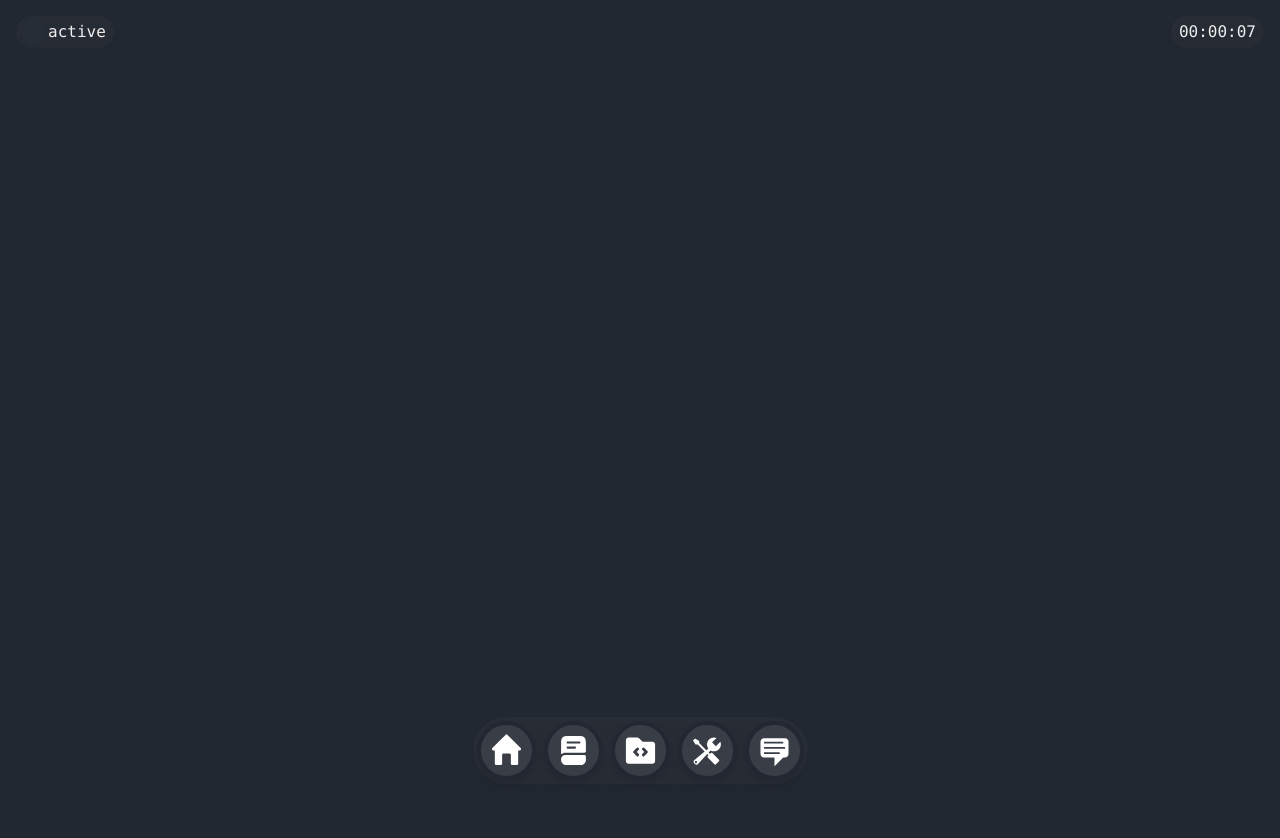
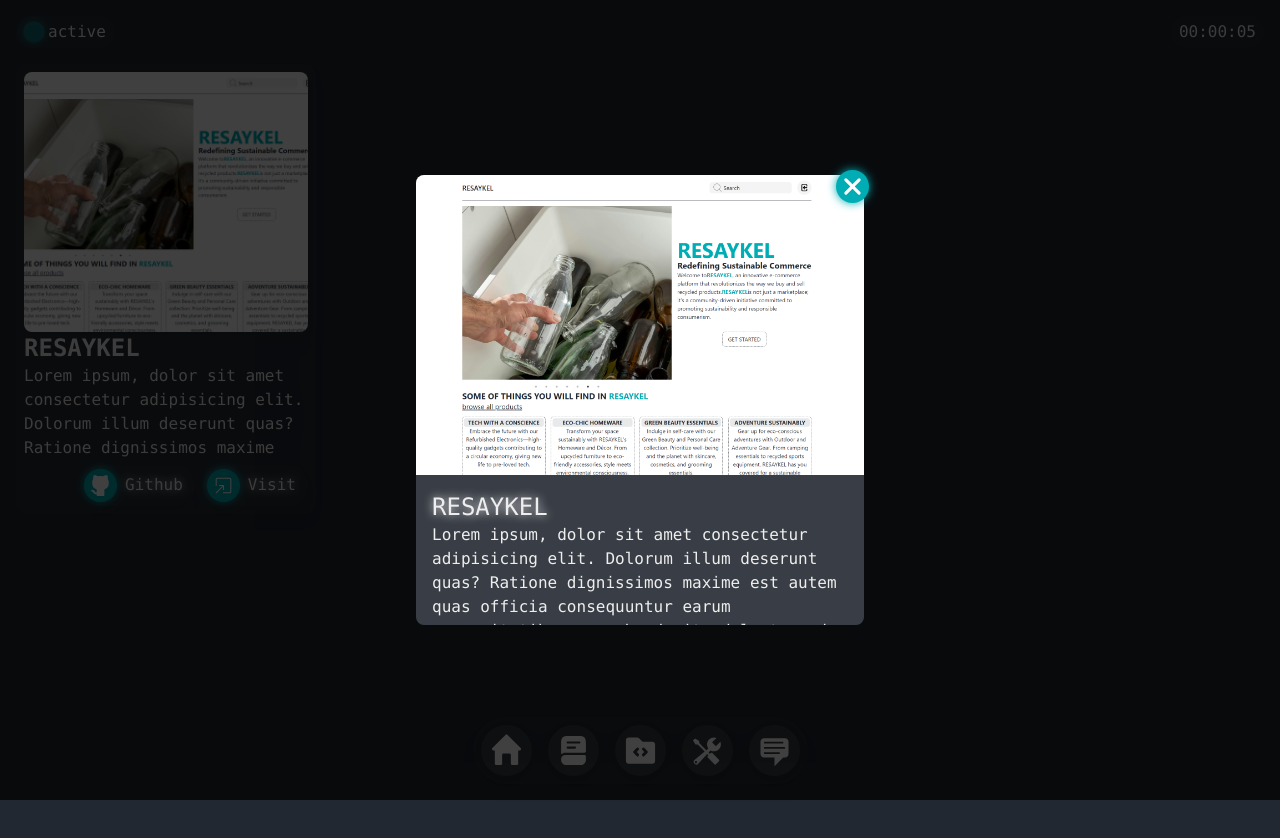
Before and after one commit to jiordesta/portfolio-v4, a React (Vite) app: page /projects/1 in a window 1280 px wide. Before the commit this address had no page. Shown: the top 838 px of the page. Before the commit the page ends 800 px from the top, so only its background shows below. Built offline with nearby package versions, Linux system fonts and the light colour scheme.

Commit message:
projects modal

```diff
--- a/src/App.tsx
+++ b/src/App.tsx
@@ -24,6 +24,7 @@ export default function App() {
           <Route path="/about/:section" Component={About} />
           <Route path="/contacts" Component={Contacts} />
           <Route path="/projects" Component={Projects} />
+          <Route path="/projects/:index" Component={Projects} />
           <Route path="/resume" Component={Resume} />
           <Route path="/services" Component={Services} />
           <Route path="/testimonials" Component={Testimonials} />
--- a/src/pages/Home.tsx
+++ b/src/pages/Home.tsx
@@ -24,12 +24,16 @@ export default function Home() {
       {
         status: "ongoing-project",
         category: "e-commerce",
-        commits: ["added homepage", "display products", "fixed product search"],
+        commits: [
+          "added homepage",
+          "fixed product search",
+          "project initialized",
+        ],
       },
       {
         status: "ready-to-deploy",
         category: "product-marketing",
-        commits: ["added authentication", "homepage", "project initialized"],
+        commits: ["added authentication", "homepage", "display products"],
       },
     ];
 
--- a/src/pages/Projects.tsx
+++ b/src/pages/Projects.tsx
@@ -1,14 +1,51 @@
-import { useState } from "react";
+import { useEffect, useState } from "react";
 import { Loading } from "../components/OverlayUIs";
 import ImageLoader from "../utils/ImageLoader";
+import { useNavigate, useParams } from "react-router-dom";
 
 export default function Projects() {
-  const Project = () => {
+  const navigate = useNavigate();
+  const projects = [
+    {
+      id: "1",
+      name: "RESAYKEL",
+      description:
+        "Lorem ipsum, dolor sit amet consectetur adipisicing elit. Dolorum illum deserunt quas? Ratione dignissimos maxime est autem quas officia consequuntur earum necessitatibus reprehenderit, delectus ad.",
+      status: "deployed",
+      repo: {
+        link: "",
+        secured: false,
+      },
+      link: "",
+      img: "/images/resaykel/1.PNG",
+    },
+  ];
+
+  type Project = {
+    id: String;
+    name: String;
+    description: String;
+    status: String;
+    repo: {
+      link: String;
+      secured: boolean;
+    };
+    link: String;
+    img: String;
+  };
+
+  interface projectprops {
+    project: Project;
+  }
+
+  const Project = ({ project }: projectprops) => {
+    const { id, name, description, img } = project;
     const [hovered, setHovered] = useState(false);
     const [gitHover, setGitHover] = useState(false);
     const [linkHover, setLinkHover] = useState(false);
     return (
       <div
+        onClick={() => navigate(`/projects/${id}`)}
         className={`h-[450px] bg-color2 rounded-xl ${
           hovered ? "p-1 bg-opacity-5" : "p-2 bg-opacity-25"
         } drop-shadow-lg transition-all ease-in-out duration-300 cursor-pointer`}
@@ -17,7 +54,7 @@ export default function Projects() {
       >
         <div className="h-[60%]">
           <img
-            src="/images/profile.jpg"
+            src={`${img}`}
             className="object-cover w-full h-full flex justify-center items-center rounded-lg"
             alt=""
           />
@@ -25,13 +62,8 @@ export default function Projects() {
         <div className="h-[40%]">
           <div className="h-full">
             <div className="h-3/4 overflow-hidden">
-              <h1 className="text-2xl font-bold">Sample Project</h1>
-              <p>
-                Lorem ipsum dolor sit amet consectetur adipisicing elit.
-                Eligendi doloremque debitis voluptatum iusto! Quos consequatur
-                harum facere natus tempora nobis necessitatibus in id ea
-                similique.
-              </p>
+              <h1 className="text-2xl font-bold">{name}</h1>
+              <p>{description}</p>
             </div>
             <div className="h-1/4 flex justify-end items-end">
               <div className="flex gap-2">
@@ -77,20 +109,64 @@ export default function Projects() {
   };
 
   const [loaded, setLoaded] = useState(false);
+  const { index } = useParams();
+
+  interface ExpandProps {
+    project: Project;
+  }
+
+  const ExpandProject = ({ project }: ExpandProps) => {
+    const { name, img, description } = project;
+    return (
+      <div className="fixed bg-black bg-opacity-75 inset-0 w-full h-full flex justify-center items-center z-30 px-[1rem] md:px-0">
+        <div className="w-full md:w-1/2 lg:w-[35%] relative">
+          <button
+            className="bg-color3 p-1 rounded-full absolute top-0 right-0 glowBox translate-x-[5px] translate-y-[-5px]"
+            onClick={() => navigate("/projects")}
+          >
+            <img src="/icons/close.svg" width={25} alt="" />
+          </button>
+          <div className="bg-color2 rounded-lg">
+            <div className="h-[300px]">
+              <img
+                src={`${img}`}
+                alt=""
+                className="rounded-t-lg object-cover w-full h-full"
+              />
+            </div>
+            <div className="h-[150px] pb-[1rem] overflow-auto custom-scrollbar relative">
+              <h1 className="px-[1rem] pt-[1rem] bg-color2 uppercase text-2xl glowText sticky top-0">
+                {name}
+              </h1>
+              <p className="px-[1rem]">{description}</p>
+            </div>
+          </div>
+        </div>
+      </div>
+    );
+  };
+  const [expand, setExpand] = useState<Project | null>(null);
+  useEffect(() => {
+    const project = projects.find((project) => project.id === index);
+    if (project) {
+      setExpand(project);
+    } else {
+      setExpand(null);
+    }
+  }, [index]);
 
   return (
     <section id="projects" className="relative">
       {<ImageLoader sectionId="projects" setLoaded={setLoaded} />}
       <div className="min-h-screen w-full flex flex-col lg:flex-row px-[1rem] gap-4 pb-[6rem]">
         <ul className="grid gap-[1rem] grid-cols-1 md:grid-cols-2 lg:grid-cols-3 xl:grid-cols-4">
-          <Project />
-          <Project />
-          <Project />
-          <Project />
-          <Project />
+          {projects.map((project, index) => {
+            return <Project key={index} project={project} />;
+          })}
         </ul>
       </div>
       {loaded ? null : <Loading />}
+      {expand && <ExpandProject project={expand} />}
     </section>
   );
 }
--- a/src/pages/Services.tsx
+++ b/src/pages/Services.tsx
@@ -5,31 +5,28 @@ import { Loading } from "../components/OverlayUIs";
 export default function Services() {
   const Introduction = () => {
     return (
-      <div className="flex gap-[1rem]">
-        <div className="w-1/2 h-[500px] flex flex-col justify-center items-end gap-[1rem]">
-          <h1 className="text-4xl text-end font-bold uppercase">
-            Are you looking for a <span className="glowText">FULLSTACK </span>
-            software developer?
+      <div className="flex gap-[1rem] md:h-[500px] flex-col-reverse md:flex-row">
+        <div className="w-full md:w-1/2 flex flex-col justify-center items-end gap-[1rem]">
+          <h1 className="text-2xl md:text-4xl text-center md:text-end font-bold uppercase">
+            Looking for a skilled <span className="glowText">FULL-STACK </span>
+            Web developer?
           </h1>
-          <p className="text-end">
-            Lorem, ipsum dolor sit amet consectetur adipisicing elit. Est eaque
-            accusantium consequatur, iusto alias deserunt nesciunt totam
-            mollitia doloribus dolores exercitationem nobis quibusdam distinctio
-            voluptatibus.
+          <p className="text-center md:text-end ">
+            Look no further! I specialize in creating dynamic and responsive web
+            applications tailored to your unique needs. With years of experience
+            and a passion for coding, I am dedicated to delivering high-quality
+            solutions that exceed expectations. Contact me today to discuss your
+            project requirements and take your web development to the next
+            level.
           </p>
           <div className="flex gap-[1rem]">
             <button className="bg-color2 bg-opacity-50 p-2 rounded-lg">
               Contact now!
             </button>
-            <button className="bg-color2 bg-opacity-50 p-2 rounded-lg">
-              Contact now!
-            </button>
           </div>
         </div>
-        <div className="w-1/2">
-          <div>
-            <img src="/images/services.jpg" className="rounded-lg" alt="" />
-          </div>
+        <div className="w-full md:w-1/2 flex justify-center">
+          <img src="/images/services.jpg" className="rounded-lg" alt="" />
         </div>
       </div>
     );
```
Also changed, not shown: public/images/resaykel/1.PNG (added).
